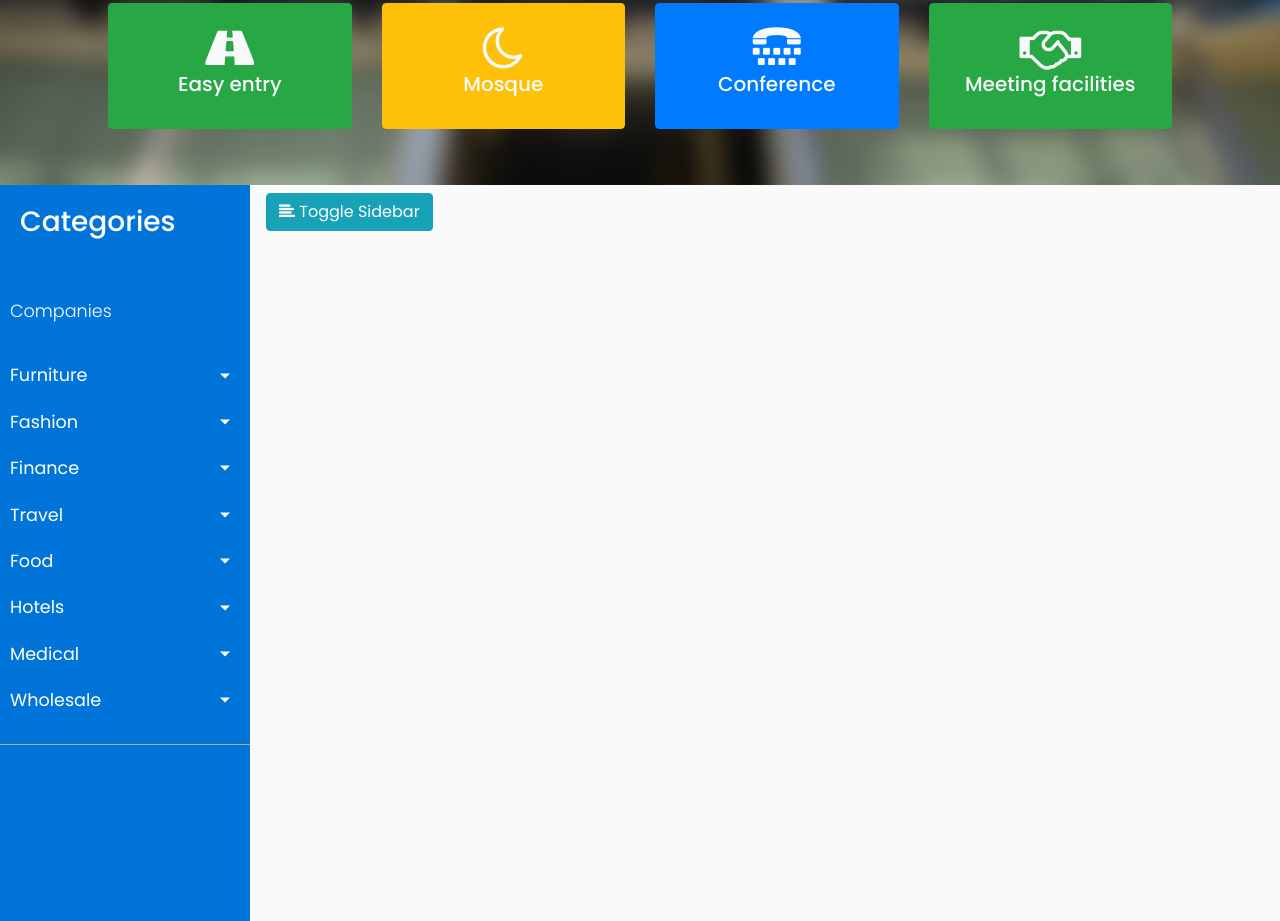
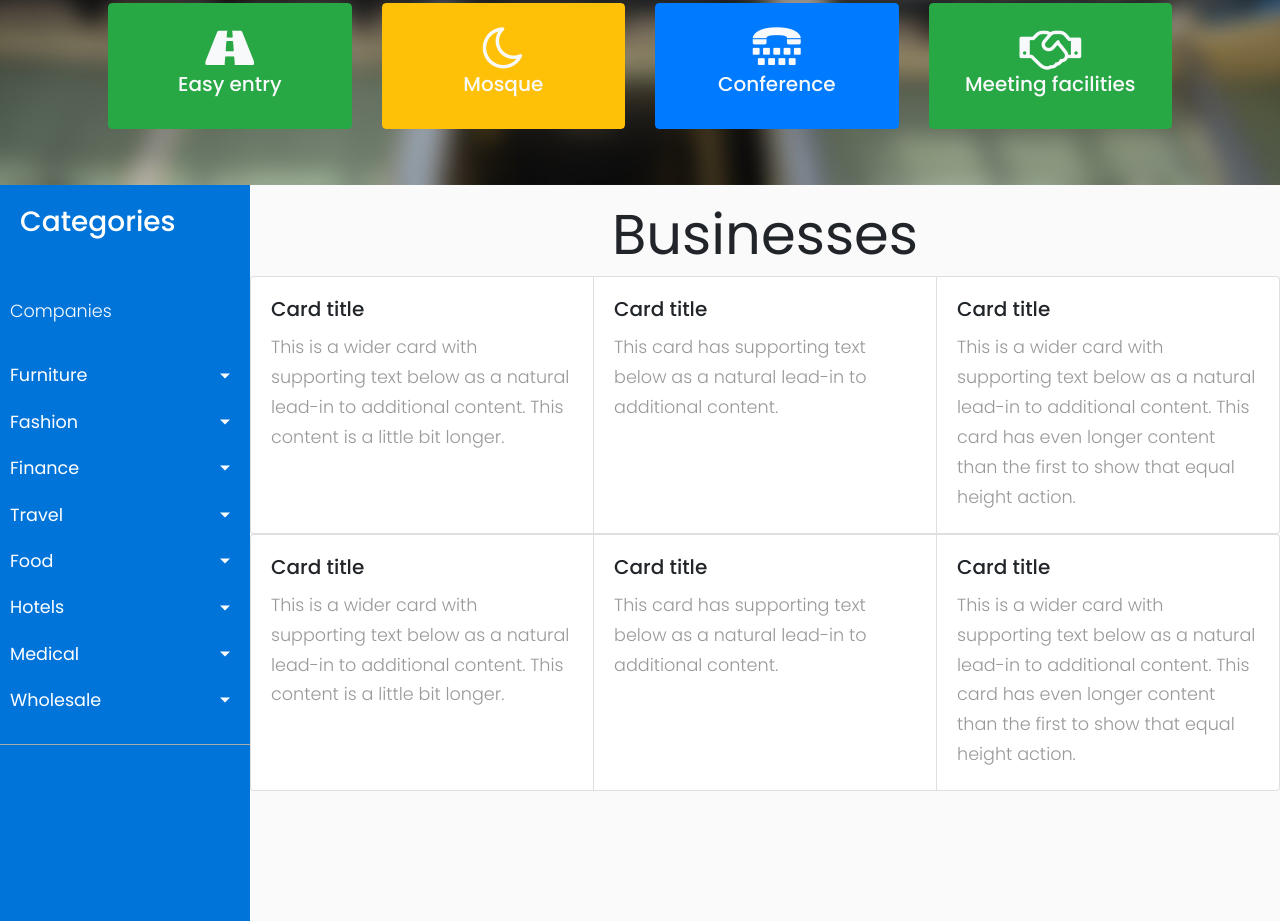
Before and after one commit to AbdullahinurAA/YBP-website-test, a plain HTML site: page index.html in a window 1280 px wide. Shown: the part 818-1739 px from the top of the page. Drawn offline with nearby package versions, Linux system fonts and the light colour scheme.

Commit message:
add card bodies to business section

```diff
--- a/index.html
+++ b/index.html
@@ -240,7 +240,7 @@
         <!-- BUSINESSES SECTION -->
         <section>
             <div class="" id="business">
-                <!-- <h1 class="display-4 text-center pt-5"><strong>Businesses</strong></h1> -->
+
 
                 <!-- SIDEBAR -->
                 <div class="wrapper">
@@ -374,12 +374,71 @@
                     <div id="content">
                         <nav class="navbar navbar-expand-lg navbar-light">
                             <div class="">
-                                <button id="sidebarCollapse" class="btn btn-info">
+                                <!-- <button id="sidebarCollapse" class="btn btn-info">
                                         <i class="fa fa-align-left"></i>
                                     <span>Toggle Sidebar</span>
-                                </button>
+                                </button> -->
                             </div>
                         </nav>
+                        <div class="container">
+                                <h1 class="display-4 text-center"><strong>Businesses</strong></h1>
+                                <div class="row">
+                                <div class="card-group">
+                                        <div class="card">
+
+                                          <div class="card-body">
+                                            <h5 class="card-title">Card title</h5>
+                                            <p class="card-text">This is a wider card with supporting text below as a natural lead-in to additional content. This content is a little bit longer.</p>
+
+                                          </div>
+                                        </div>
+                                        <div class="card">
+
+                                          <div class="card-body">
+                                            <h5 class="card-title">Card title</h5>
+                                            <p class="card-text">This card has supporting text below as a natural lead-in to additional content.</p>
+
+                                          </div>
+                                        </div>
+                                        <div class="card">
+
+                                          <div class="card-body">
+                                            <h5 class="card-title">Card title</h5>
+                                            <p class="card-text">This is a wider card with supporting text below as a natural lead-in to additional content. This card has even longer content than the first to show that equal height action.</p>
+
+                                          </div>
+                                        </div>
+                                      </div>
+                                    </div>
+                                    <div class="row">
+                                            <div class="card-group">
+                                                    <div class="card">
+
+                                                      <div class="card-body">
+                                                        <h5 class="card-title">Card title</h5>
+                                                        <p class="card-text">This is a wider card with supporting text below as a natural lead-in to additional content. This content is a little bit longer.</p>
+
+                                                      </div>
+                                                    </div>
+                                                    <div class="card">
+
+                                                      <div class="card-body">
+                                                        <h5 class="card-title">Card title</h5>
+                                                        <p class="card-text">This card has supporting text below as a natural lead-in to additional content.</p>
+
+                                                      </div>
+                                                    </div>
+                                                    <div class="card">
+
+                                                      <div class="card-body">
+                                                        <h5 class="card-title">Card title</h5>
+                                                        <p class="card-text">This is a wider card with supporting text below as a natural lead-in to additional content. This card has even longer content than the first to show that equal height action.</p>
+
+                                                      </div>
+                                                    </div>
+                                                  </div>
+                                                </div>
+                        </div>
                     </div>
                     <!-- Page Content end -->
                 </div>
```
